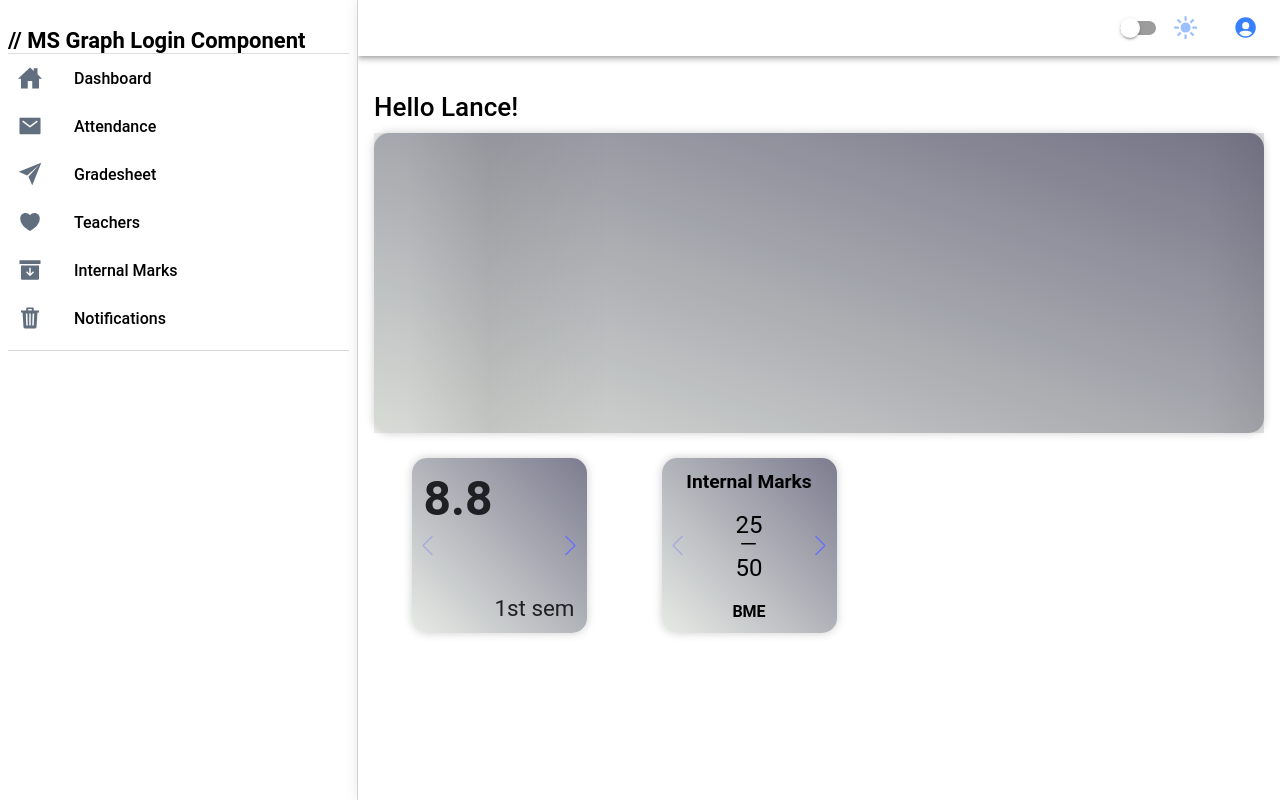
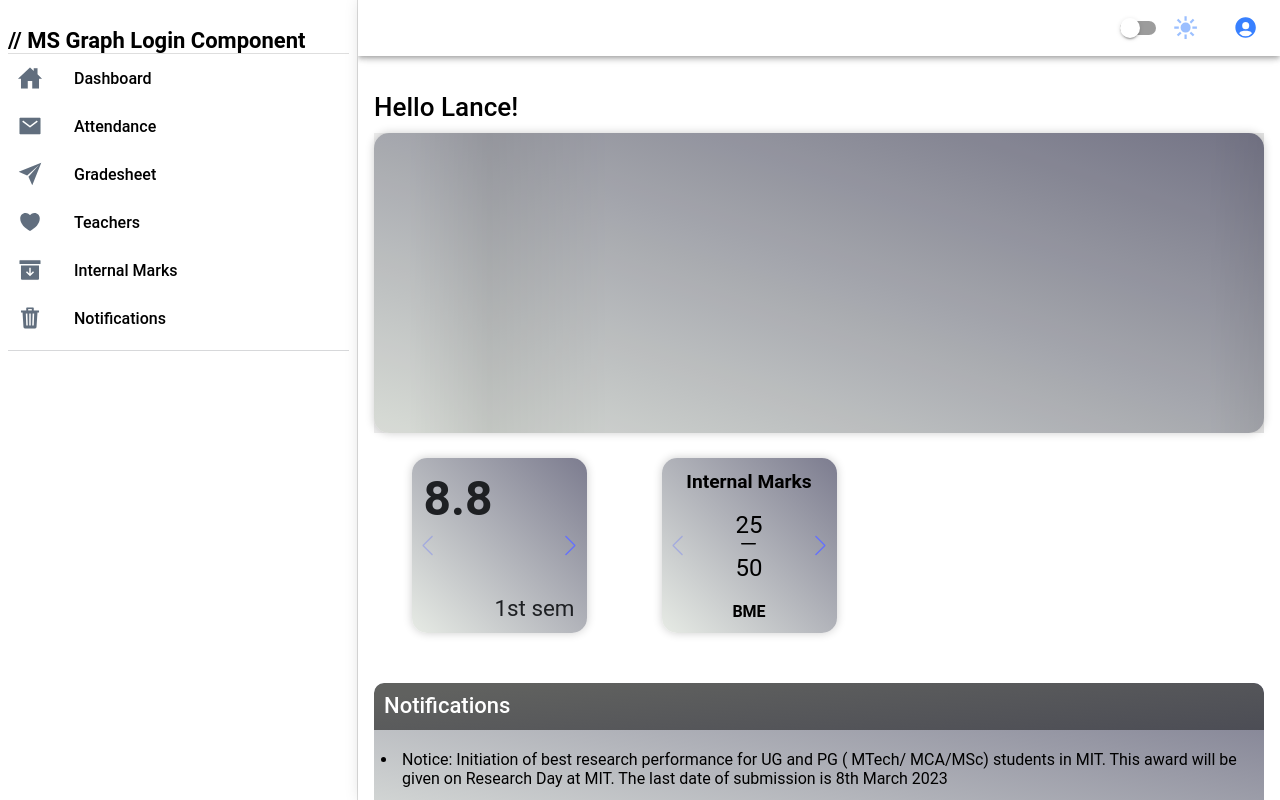
Before and after one commit to UpEase1/orange-ionic, a React (Vite) app: page /dashboard in a window 1280 px wide. Built offline with nearby package versions, Linux system fonts and the light colour scheme.

Commit message:
added notifications section to dashbaord.

```diff
--- a/src/components/Notifications.scss
+++ b/src/components/Notifications.scss
@@ -0,0 +1,77 @@
+.notifications-container {
+  background-image: linear-gradient(to top right, #e7ebe5, #7c7c8f);
+  border-radius: 10px;
+  height: 200px;
+  overflow-y: scroll;
+  position: relative; /* Add position relative to create a stacking context */
+
+  .notifications-heading {
+    background: rgb(96, 97, 95);
+    background: linear-gradient(
+      175deg,
+      rgba(96, 97, 95, 1) 11%,
+      rgba(76, 77, 85, 1) 100%,
+      rgba(25, 24, 40, 1) 100%
+    );
+    margin: 0;
+    padding: 10px;
+    color: white;
+    width: 100%;
+    border-top-left-radius: 10px;
+    border-top-right-radius: 10px;
+    position: sticky;
+    top: 0;
+  }
+
+  .notifications-list {
+    list-style-type: disc;
+    margin-left: 0;
+    padding-left: 1.5rem;
+    left: 0;
+
+    .notifications-item {
+      margin-bottom: 10px;
+      padding: 0.25rem;
+      border-radius: 5px;
+    }
+  }
+
+  /* Hide the scrollbar */
+  &::-webkit-scrollbar {
+    width: 0; /* Adjust to your desired width */
+  }
+
+  /* Track */
+  &::-webkit-scrollbar-track {
+    background: transparent;
+  }
+
+  /* Handle */
+  &::-webkit-scrollbar-thumb {
+    background: transparent;
+  }
+}
+
+body.dark .notifications-container {
+  background: #282836;
+  color: white;
+}
+
+body.dark .notifications-heading {
+  background: rgb(25, 24, 40);
+  background: linear-gradient(
+    175deg,
+    rgba(25, 24, 40, 1) 12%,
+    rgba(76, 77, 85, 1) 85%,
+    rgba(96, 97, 95, 1) 100%
+  );
+  color: white;
+
+  margin: 0;
+  padding: 10px;
+  width: 100%;
+  border-top-left-radius: 10px;
+  border-top-right-radius: 10px;
+  position: sticky;
+  top: 0;
+}
--- a/src/components/Notifications.tsx
+++ b/src/components/Notifications.tsx
@@ -0,0 +1,42 @@
+import React from "react";
+import "./Notifications.scss";
+
+const Notifications = () => {
+  const notifications = [
+    {
+      id: 1,
+      message:
+        "Notice: Initiation of best research performance for UG and PG ( MTech/ MCA/MSc) students in MIT. This award will be given on Research Day at MIT. The last date of submission is 8th March 2023",
+    },
+    {
+      id: 2,
+      message:
+        "Seat Allocation - JAN 14- FIRST SEM BTECH- ENGG.MATHEMATICS_(CHEMISTRY GROUP AND REREGISTERED STUDENTS)- 2.30 PM - 5.30 PM",
+    },
+    {
+      id: 3,
+      message:
+        "Notice: Initiation of best research performance for UG and PG ( MTech/ MCA/MSc) students in MIT. This award will be given on Research Day at MIT. The last date of submission is 8th March 2023",
+    },
+    { id: 4, message: "Seat Allocation - JAN 14- FIRST SEM BTECH- ENGG.MATHEMATICS_(CHEMISTRY GROUP AND REREGISTERED STUDENTS)- 2.30 PM - 5.30 PM" },
+    { id: 5, message: "Notice: Initiation of best research performance for UG and PG ( MTech/ MCA/MSc) students in MIT. This award will be given on Research Day at MIT. The last date of submission is 8th March 2023" },
+    { id: 6, message: "Your order has been shipped" },
+    { id: 7, message: "Seat Allocation - JAN 14- FIRST SEM BTECH- ENGG.MATHEMATICS_(CHEMISTRY GROUP AND REREGISTERED STUDENTS)- 2.30 PM - 5.30 PM" },
+    { id: 8, message: "Your order has been shipped" },
+  ];
+
+  return (
+    <div className="notifications-container">
+      <h3 className="notifications-heading">Notifications</h3>
+      <ul className="notifications-list">
+        {notifications.map((notification) => (
+          <li key={notification.id} className="notifications-item">
+            {notification.message}
+          </li>
+        ))}
+      </ul>
+    </div>
+  );
+};
+
+export default Notifications;
--- a/src/pages/DashboardPage.tsx
+++ b/src/pages/DashboardPage.tsx
@@ -4,6 +4,7 @@ import React, { useEffect } from 'react';
 import useThemeSwitcher from '../hooks/useThemeSwitcher';
 import './DashboardPage.scss';
 import Grades from '../components/Grades';
+import Noitications from '../components/Notifications';
 import Timetable from '../components/Timetable';
 const DashboardPage: React.FC = () => {
   const [darkMode, toggleDarkTheme] = useThemeSwitcher();
@@ -56,6 +57,7 @@ const DashboardPage: React.FC = () => {
         </h1>
         <Timetable darkMode={darkMode} />
         <Grades />
+        <Noitications />
       </IonContent>
     </IonPage>
   );
```
